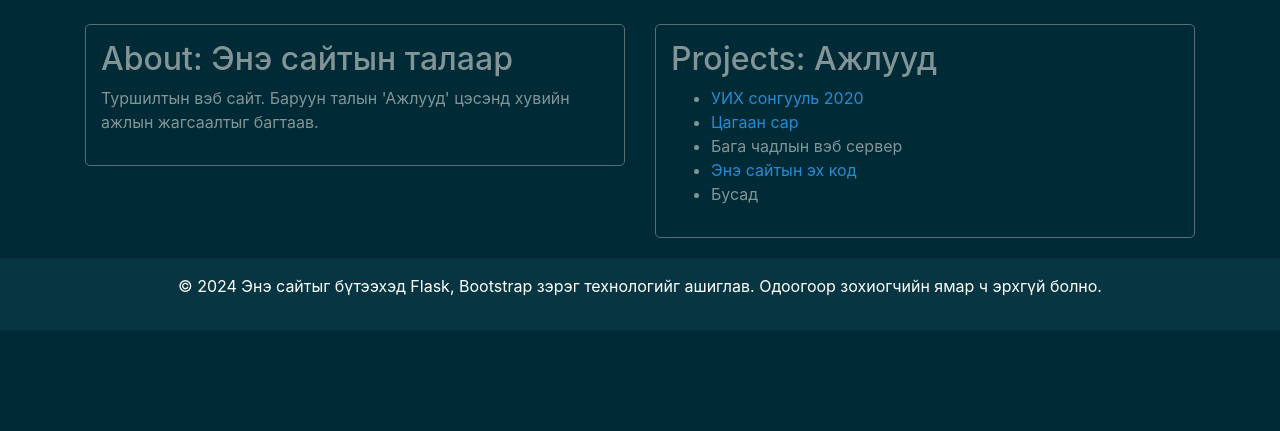
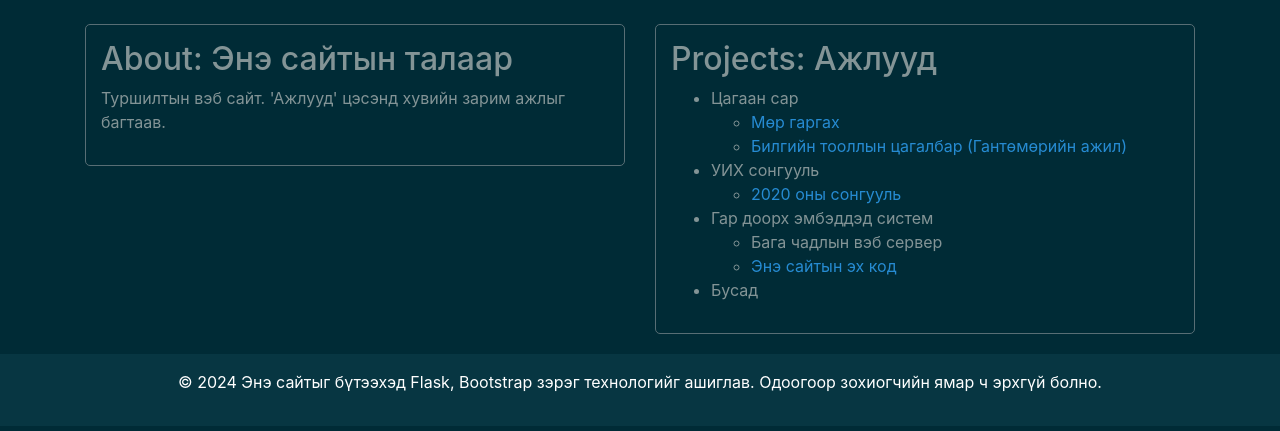
Before and after one commit to ebold/myflask, a Flask app: page / in a window 1280 px wide. Shown: the part 198-629 px from the top of the page. Run offline with Flask 2, Linux system fonts and the light colour scheme; some libraries are stand-ins or nearby versions.

Commit message:
modify the home page

```diff
--- a/templates/index.html
+++ b/templates/index.html
@@ -23,17 +23,27 @@
             <div class="col-md-6">
                 <section>
                     <h2>About: Энэ сайтын талаар</h2>
-                    <p>Туршилтын вэб сайт. Баруун талын 'Ажлууд' цэсэнд хувийн ажлын жагсаалтыг багтаав.</p>
+                    <p>Туршилтын вэб сайт. 'Ажлууд' цэсэнд хувийн зарим ажлыг багтаав.</p>
                 </section>
             </div>
             <div class="col-md-6">
                 <section>
                     <h2>Projects: Ажлууд</h2>
                     <ul>
-                        <li><a href="{{ url_for('election2020') }}">УИХ сонгууль 2020</a></li>
-                        <li><a href="{{ url_for('tsagaan_sar') }}">Цагаан сар</a></li>
-                        <li>Бага чадлын вэб сервер</li>
-                        <li><a href="https://github.com/ebold/myflask/">Энэ сайтын эх код</a></li>
+                        <li>Цагаан сар</a></li>
+                        <ul>
+                            <li><a href="{{ url_for('tsagaan_sar') }}">Мөр гаргах</a></li>
+                            <li><a href="https://www.math.mcgill.ca/gantumur/cal/year.html">Билгийн тооллын цагалбар (Гантөмөрийн ажил)</a></li>
+                        </ul>
+                        <li>УИХ сонгууль</a></li>
+                        <ul>
+                            <li><a href="{{ url_for('election2020') }}">2020 оны сонгууль</a></li>
+                        </ul>
+                        <li>Гар доорх эмбэддэд систем</li>
+                        <ul>
+                            <li>Бага чадлын вэб сервер</li>
+                            <li><a href="https://github.com/ebold/myflask/">Энэ сайтын эх код</a></li>
+                        </ul>
                         <li>Бусад</li>
                     </ul>
                 </section>
```
